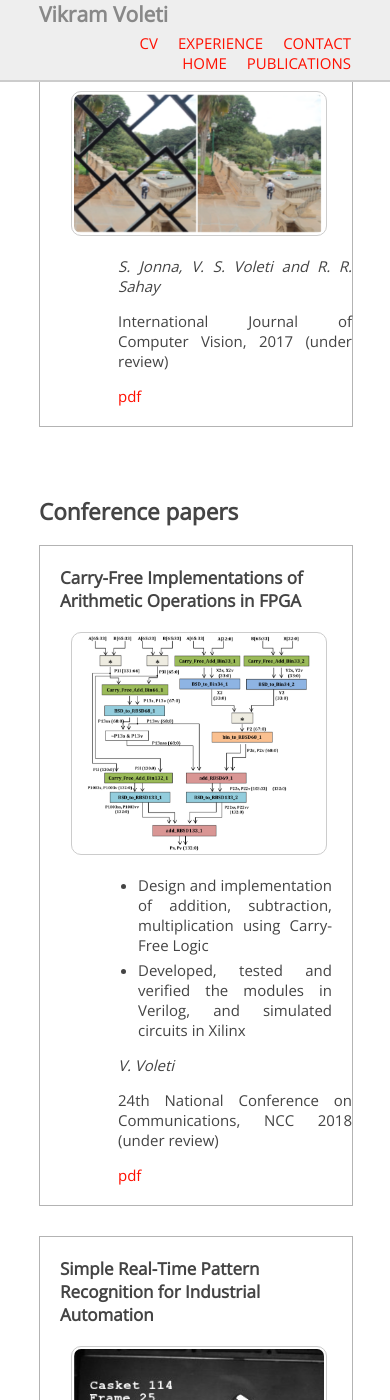
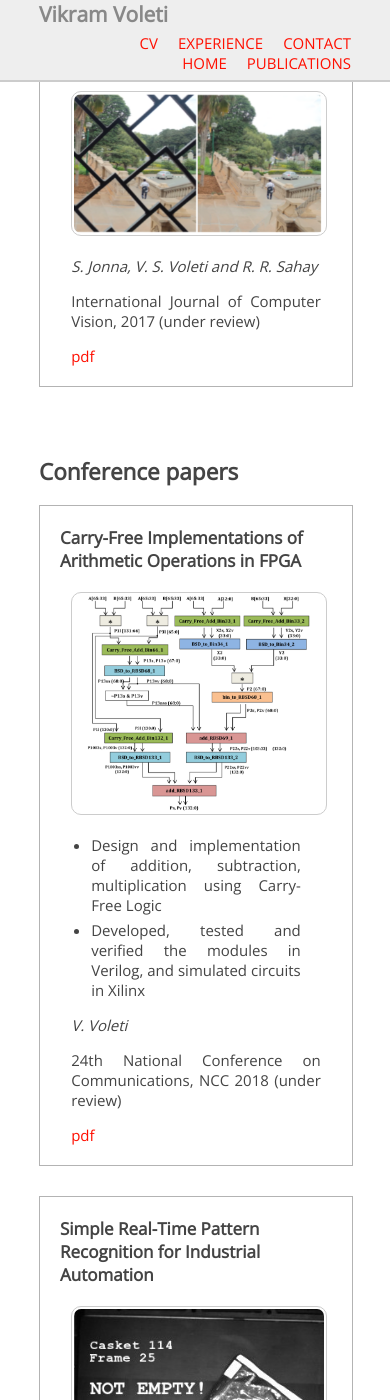
Before and after one commit to voletiv/voletiv.github.io, a Jekyll site: the page built from _pages/publications.md, in a window 390 px wide and 1400 px high, scrolled down 223 px. Built offline with Jekyll 4.4.1, drawn with Linux system fonts in a browser that asks for light colours; nearby versions of some CDN libraries.

Commit message:
Mobile - fixing publication width
Former-commit-id: 24e177e6441f1b8d9c47fde5f209f75dfc2b3f8f

```diff
--- a/_sass/_style.scss
+++ b/_sass/_style.scss
@@ -213,9 +213,8 @@ p {
         margin: 10px 10% 20px 10%;
     }
     .publication-text {
-        margin-left: 0px 10px 20px 10px;
-        // margin: 0px 0px 20px 25%;
-        // margin-top: 20px;
+        max-width: 80%;
+        margin: 10px 10% 20px 10%;
     }
 }
 
```
